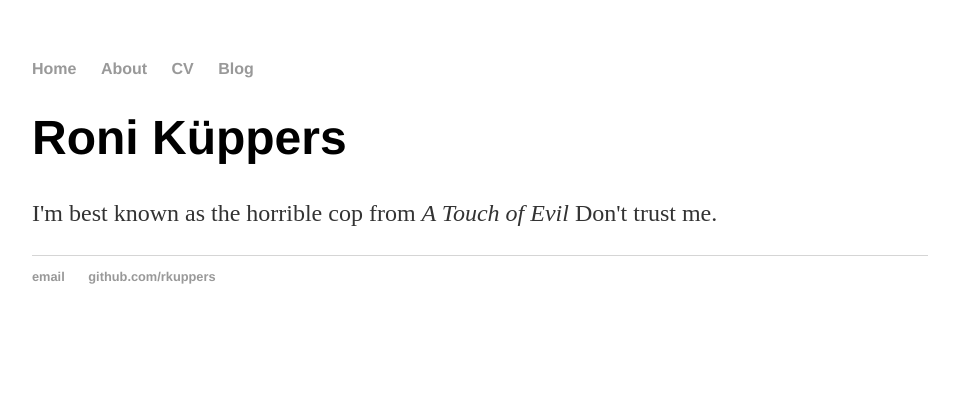
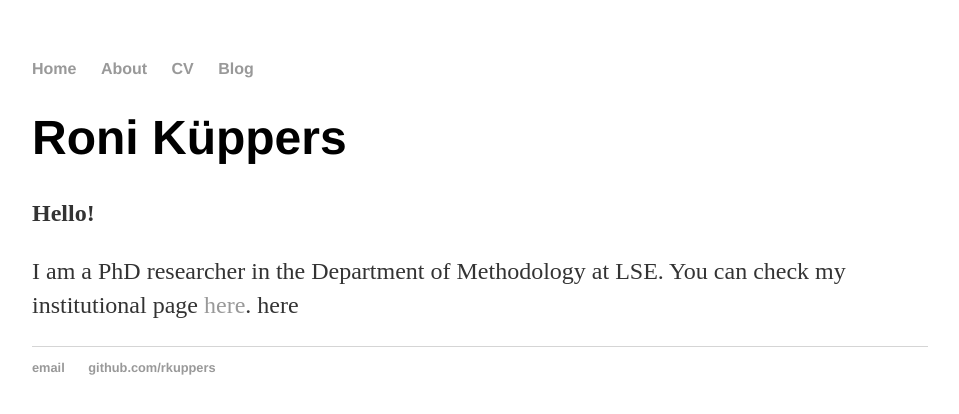
Before and after one commit to RKuppers/RKuppers.github.io, a Jekyll site: the page built from index.html, in a window 1280 px wide. Shown: the top 414 px of the page, without its empty margins (160-1119 px from the left). Built offline with Jekyll 4.4.1, drawn with Linux system fonts in a browser that asks for light colours.

Commit message:
Update index.html

```diff
--- a/index.html
+++ b/index.html
@@ -5,5 +5,10 @@ title: Roni Küppers
 <div class="blurb">
 	<title>About - Roni Küppers</title>
 	<h1>Roni Küppers</h1>
-	<p>I'm best known as the horrible cop from <em>A Touch of Evil</em> Don't trust me.</p>
+	<p><strong>Hello!</strong></p>
+
+	<p>I am a PhD researcher in the Department of Methodology at LSE. You can check my institutional page <a href="https://www.lse.ac.uk/Methodology/People/Research-Students/Roni-Küppers/Roni-Küppers">here</a>.
+
+
+		here</p>
 </div><!-- /.blurb -->
```
